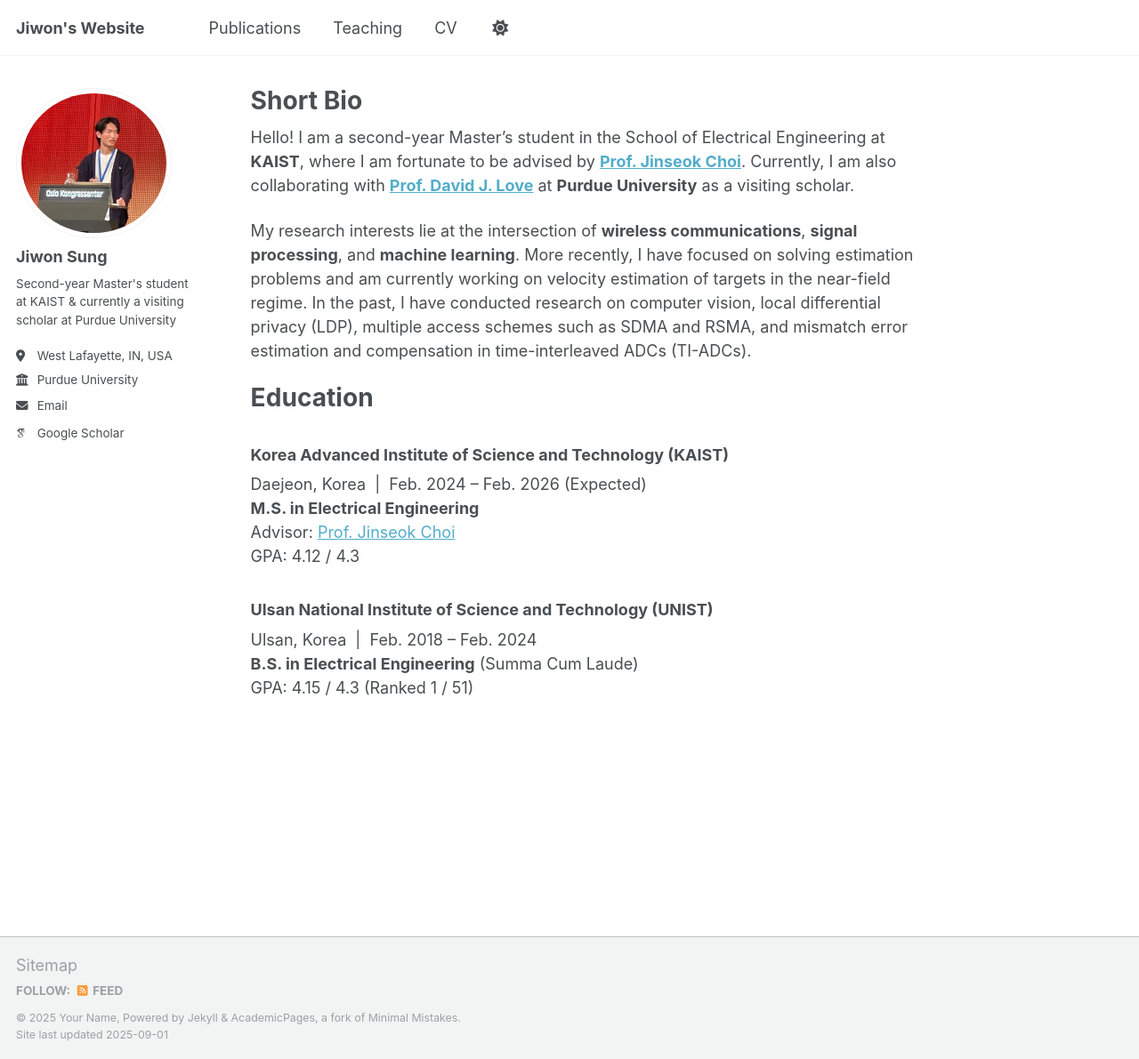
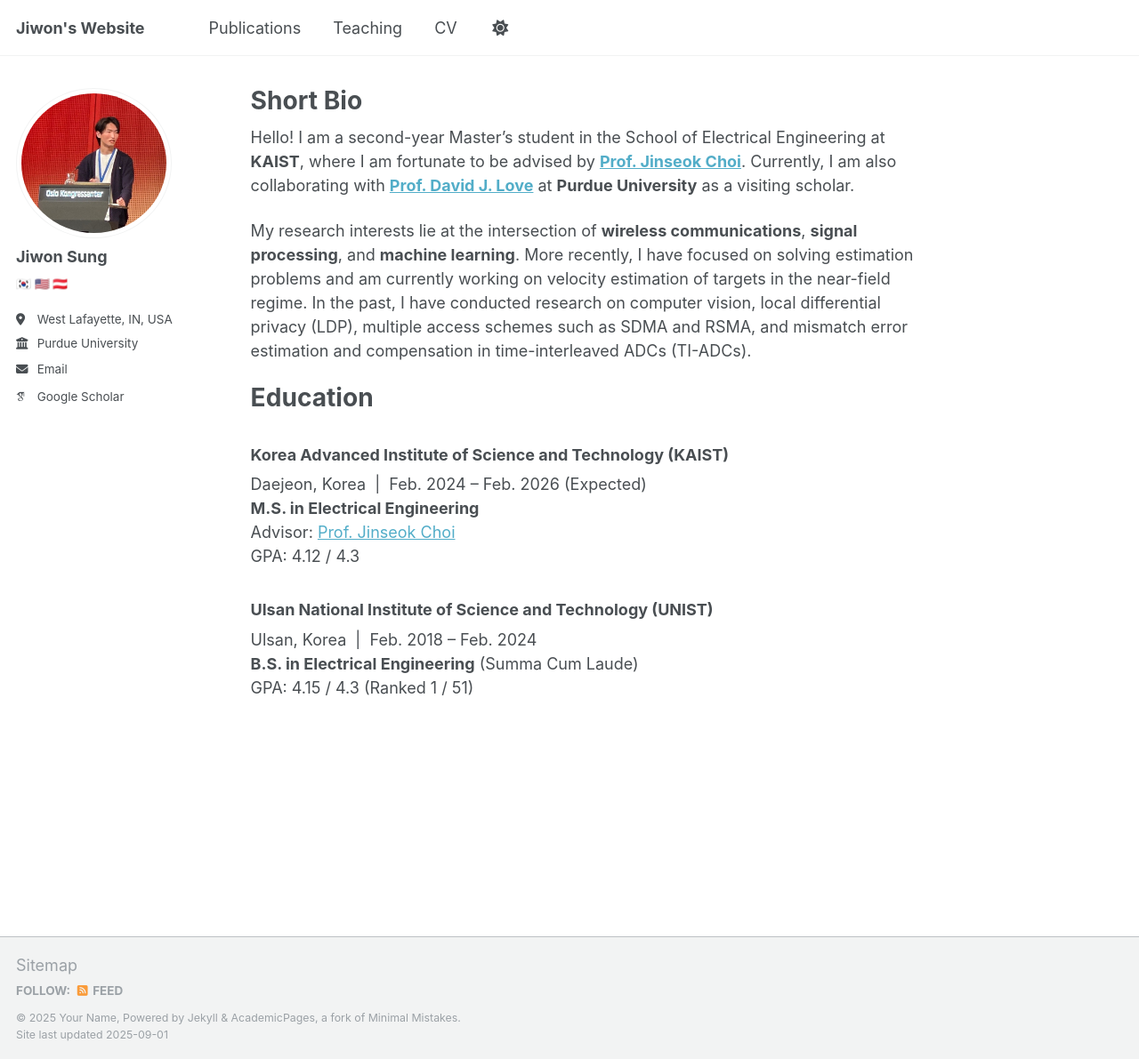
Before and after one commit to sunione/sunione.github.io, a Jekyll site: the page built from _pages/about.md, in a window 1280 px wide and 1191 px high. Shown: the whole window at 89% size. Built offline with Jekyll 4.4.1, drawn with Linux system fonts in a browser that asks for light colours; some web fonts are replaced.

Commit message:
_config.yml

```diff
--- a/_config.yml
+++ b/_config.yml
@@ -12,8 +12,7 @@ author:
   name: Jiwon Sung
   pronouns: null
   bio: >-
-    Second-year Master's student at KAIST & currently a visiting scholar at
-    Purdue University
+    🇰🇷 🇺🇸 🇦🇹
   location: 'West Lafayette, IN, USA'
   employer: Purdue University
   uri: null
```
